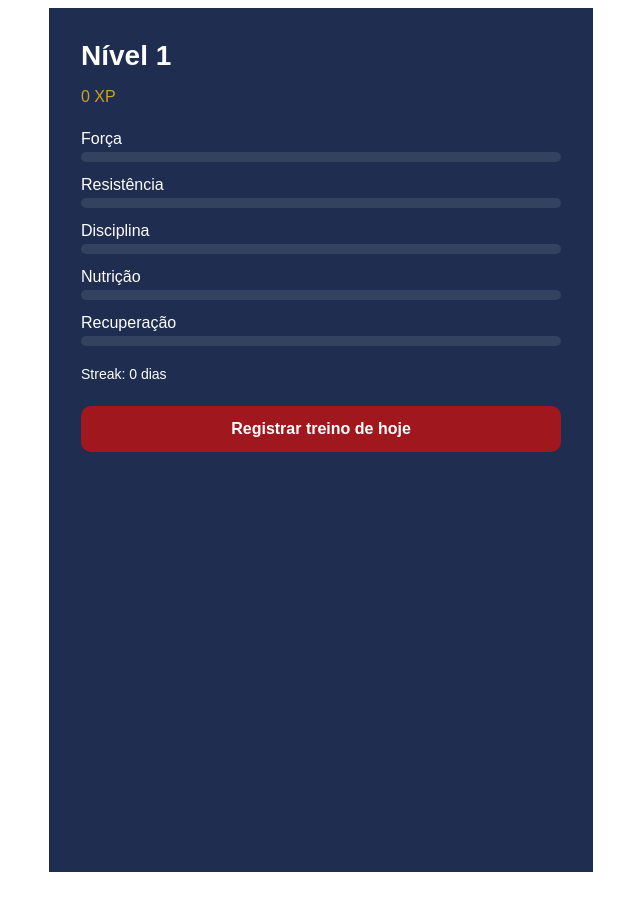
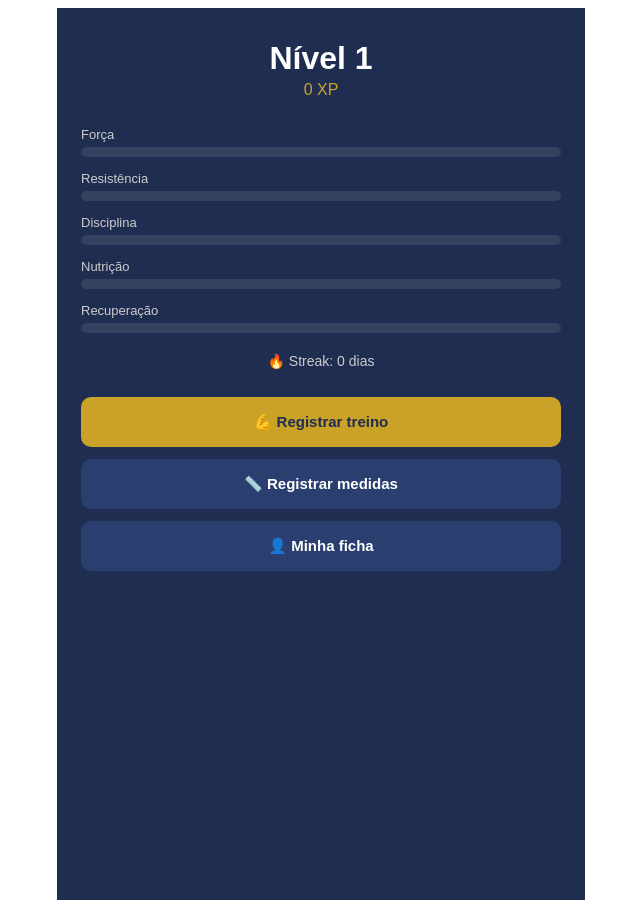
Before and after one commit to FellipeBarnabe/gymyx-app, an Angular app: page /personagem in a window 1280 px wide. Shown: the whole page, without its empty margins (319-959 px from the left). Before the commit the page ends 880 px from the top, so only its background shows below. Built offline with nearby package versions, Linux system fonts and the light colour scheme.

Commit message:
feat: adiciona navegacao principal na tela do personagem

```diff
--- a/src/app/character/character.css
+++ b/src/app/character/character.css
@@ -1,21 +1,33 @@
 .screen {
-  padding: 32px;
+  padding: 32px 24px;
   max-width: 480px;
   margin: 0 auto;
   font-family: sans-serif;
   background: #1f2d50;
   color: white;
   min-height: 100vh;
+  padding-bottom: 60px;
+}
+
+.header {
+  text-align: center;
+  margin-bottom: 28px;
 }
 
 h1 {
   margin: 0;
-  font-size: 28px;
+  font-size: 32px;
+  font-weight: bold;
 }
 
 .xp {
   color: #c9a227;
-  margin-bottom: 24px;
+  font-size: 16px;
+  margin: 4px 0 0;
+}
+
+.attrs {
+  margin-bottom: 20px;
 }
 
 .attr {
@@ -24,7 +36,9 @@ h1 {
 
 .attr span {
   display: block;
-  margin-bottom: 4px;
+  font-size: 13px;
+  margin-bottom: 5px;
+  color: #ccc;
 }
 
 .bar-bg {
@@ -37,21 +51,43 @@ h1 {
   height: 10px;
   background: #c9a227;
   border-radius: 5px;
+  transition: width 0.4s ease;
 }
 
 .streak {
-  margin-top: 20px;
+  text-align: center;
   font-size: 14px;
+  color: #ccc;
+  margin-bottom: 28px;
 }
 
-.button {
+.nav-buttons {
+  display: flex;
+  flex-direction: column;
+  gap: 12px;
+}
+
+.btn-nav {
   display: block;
-  margin-top: 24px;
-  background: #a0181e;
+  text-align: center;
+  padding: 16px;
+  border-radius: 10px;
+  font-size: 15px;
+  font-weight: bold;
+  text-decoration: none;
+  transition: opacity 0.2s;
+}
+
+.btn-nav:hover {
+  opacity: 0.85;
+}
+
+.btn-primary {
+  background: #c9a227;
+  color: #1f2d50;
+}
+
+.btn-secondary {
+  background: #2a3f6f;
   color: white;
-  text-align: center;
-  padding: 14px;
-  border-radius: 10px;
-  text-decoration: none;
-  font-weight: bold;
 }
--- a/src/app/character/character.html
+++ b/src/app/character/character.html
@@ -1,43 +1,47 @@
 <div class="screen">
+  <div class="header">
     <h1>Nível {{ characterService.character().level }}</h1>
     <p class="xp">{{ characterService.character().xp }} XP</p>
+  </div>
 
+  <div class="attrs">
     <div class="attr">
       <span>Força</span>
       <div class="bar-bg">
         <div class="bar-fill" [style.width.%]="characterService.character().strength"></div>
       </div>
     </div>
-
     <div class="attr">
       <span>Resistência</span>
       <div class="bar-bg">
         <div class="bar-fill" [style.width.%]="characterService.character().endurance"></div>
       </div>
     </div>
-
     <div class="attr">
       <span>Disciplina</span>
       <div class="bar-bg">
         <div class="bar-fill" [style.width.%]="characterService.character().discipline"></div>
       </div>
     </div>
-
     <div class="attr">
       <span>Nutrição</span>
       <div class="bar-bg">
         <div class="bar-fill" [style.width.%]="characterService.character().nutrition"></div>
       </div>
     </div>
-
     <div class="attr">
       <span>Recuperação</span>
       <div class="bar-bg">
         <div class="bar-fill" [style.width.%]="characterService.character().recovery"></div>
       </div>
     </div>
+  </div>
 
-  <p class="streak">Streak: {{ characterService.character().streakDays }} dias</p>
+  <p class="streak">🔥 Streak: {{ characterService.character().streakDays }} dias</p>
 
-  <a routerLink="/treino" class="button">Registrar treino de hoje</a>
+  <div class="nav-buttons">
+    <a routerLink="/treino" class="btn-nav btn-primary"> 💪 Registrar treino </a>
+    <a routerLink="/medidas" class="btn-nav btn-secondary"> 📏 Registrar medidas </a>
+    <a routerLink="/perfil" class="btn-nav btn-secondary"> 👤 Minha ficha </a>
   </div>
+</div>
```
Lines whose indentation alone changed are shown as unchanged.
